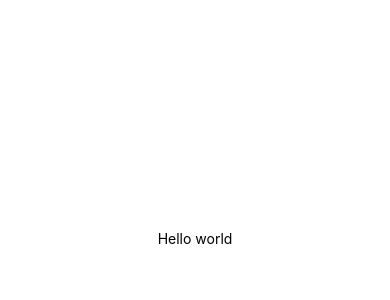
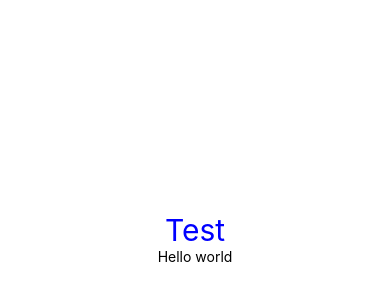
Before and after one commit to Thunggg/test-reactnative, a React Native app: screen / in a window 390 px wide. Shown: the part 184-484 px from the top of the page. Built offline with nearby package versions, Linux system fonts and the light colour scheme.

Commit message:
View, Text Styles

```diff
--- a/App.tsx
+++ b/App.tsx
@@ -4,13 +4,19 @@ import { StyleSheet, Text, View } from 'react-native';
 export default function App() {
   return (
     <View style={styles.container}>
+      <View>
+        <Text style={styles.text}>Test</Text>
+      </View>
       <Text>Hello world</Text>
-      <StatusBar style="auto" />
     </View>
   );
 }
 
 const styles = StyleSheet.create({
+  text: {
+    fontSize: 30,
+    color: "blue"
+  },
   container: {
     flex: 1,
     backgroundColor: '#fff',
```
